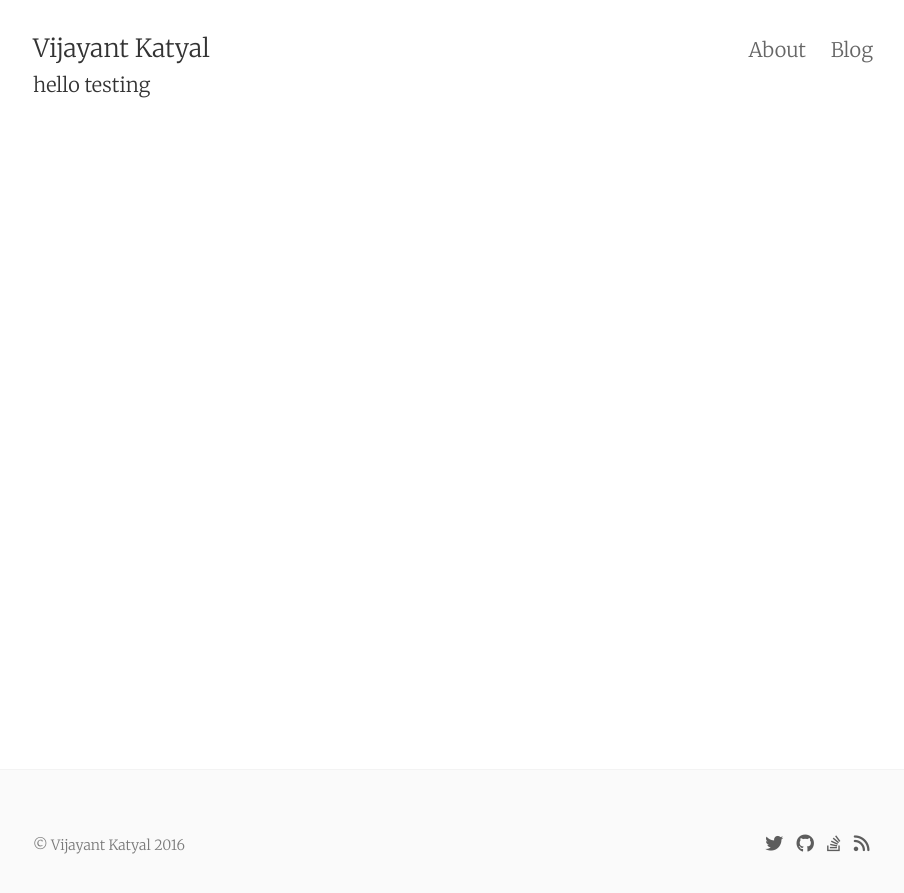
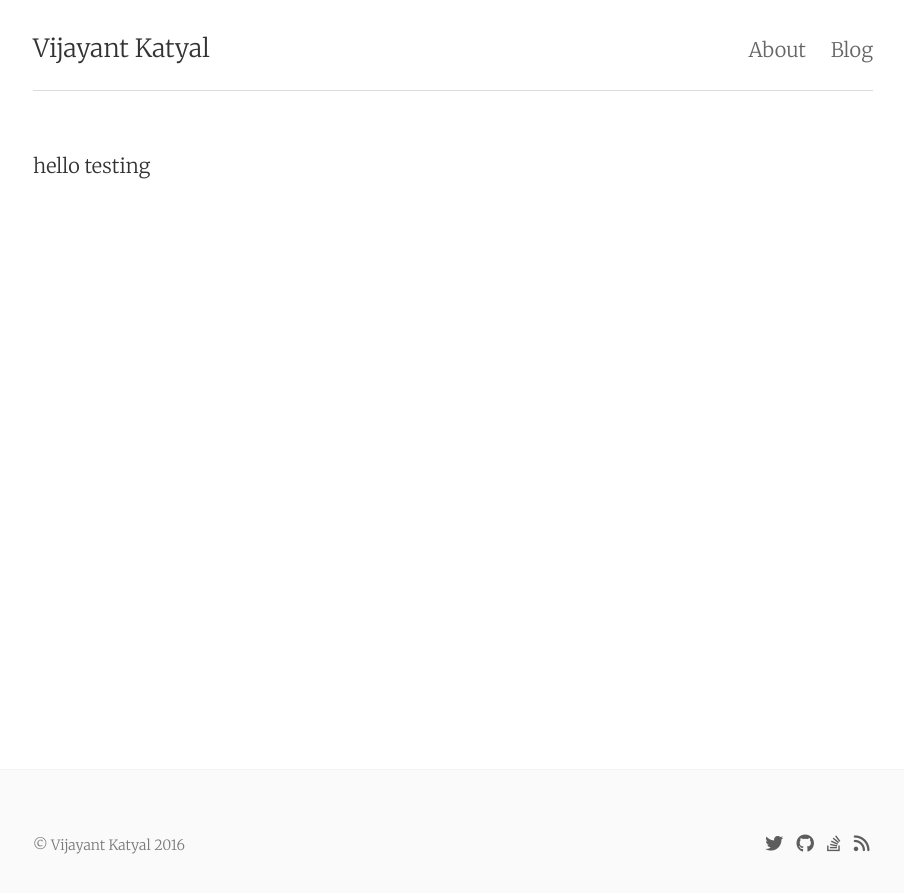
Before and after one commit to vijayantkatyal/vijayantkatyal.github.io, a Jekyll site: the page built from index.html, in a window 1280 px wide. Shown: the top 893 px of the page, without its empty margins (187-1091 px from the left). Built offline with Jekyll 4.4.1, drawn with Linux system fonts in a browser that asks for light colours; nearby versions of some CDN libraries.

Commit message:
added hr

```diff
--- a/_includes/header.html
+++ b/_includes/header.html
@@ -8,3 +8,6 @@
     </div>
   </div>
 </header>
+<div class="measure">
+<hr id="hr_fix">
+</div>
--- a/_sass/_base.scss
+++ b/_sass/_base.scss
@@ -32,3 +32,7 @@ body {
      -moz-box-sizing: border-box;
   -webkit-box-sizing: border-box;
 }
+
+#hr_fix{
+  border-bottom-color: #dcdcdc;
+}
```
